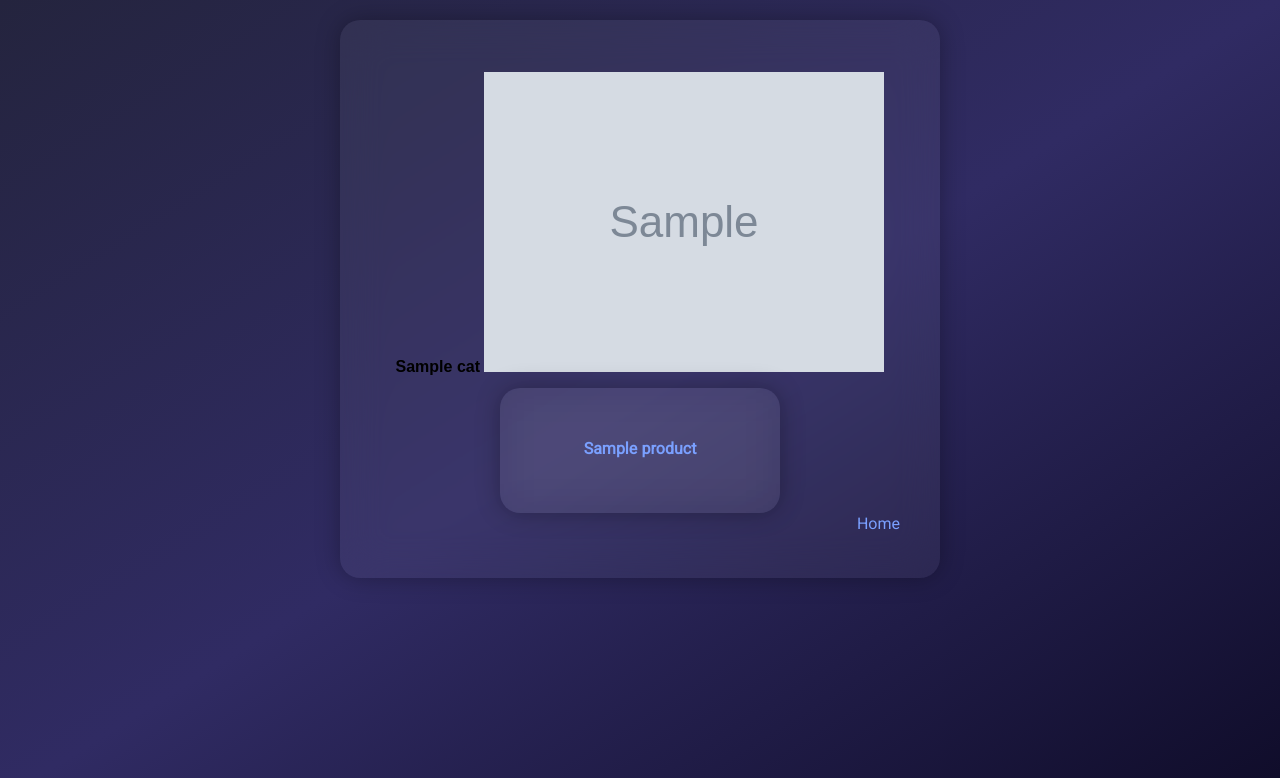
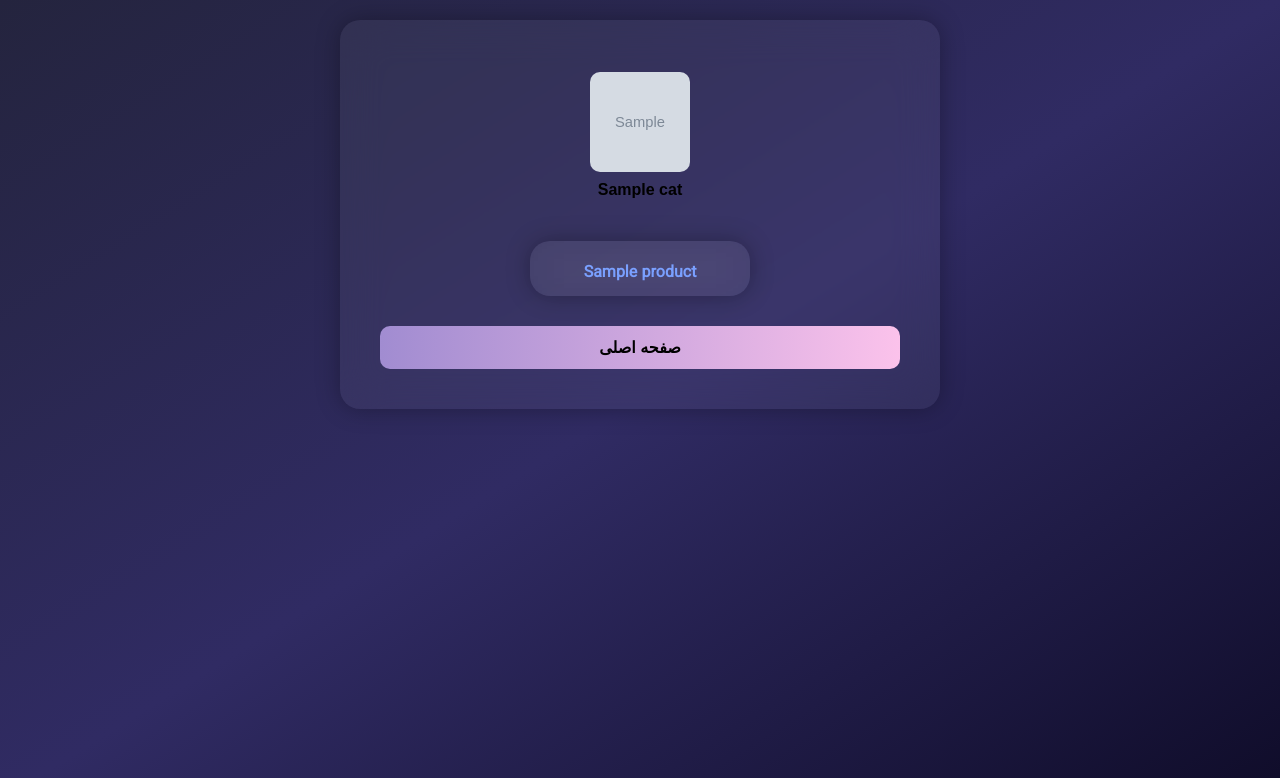
Before and after one commit to nimamze/CoffeeShop, a Django app: template templates/shop/products_list.html in a window 1280 px wide. Shown: the top 778 px of the page. Run offline with Django 3.2, Linux system fonts and the light colour scheme; the template is opened without the code that fills it: most values are stand-ins (such as "Sample title", 1, 10 or a date in 2020); grey boxes marked "Sample" are stand-in pictures.

Commit message:
product details and list corrected but pictures will not shown

```diff
--- a/templates/shop/products_list.html
+++ b/templates/shop/products_list.html
@@ -3,13 +3,15 @@
 
 {% block content %}
 <div class="card">
-  <div style="display: flex; gap: 20px; justify-content: center;">
+
+  <div style="display: flex; gap: 20px; justify-content: center; flex-wrap: wrap; margin-bottom: 30px;">
     {% for cat in categories %}
     <form method="get" style="display: inline;">
       <input type="hidden" name="category" value="{{ cat.id }}">
-      <button type="submit" style="border: none; background: none;">
-        <img src="{{ cat.image.url }}" alt="{{ cat.name }}">
-        {{ cat.name }}
+      <button type="submit" style="border: none; background: none; text-align: center;">
+        <img src="{{ cat.image.url }}" alt="{{ cat.name }}"
+          style="width: 100px; height: 100px; object-fit: cover; border-radius: 10px;">
+        <div style="margin-top: 5px;">{{ cat.name }}</div>
       </button>
     </form>
     {% endfor %}
@@ -17,18 +19,25 @@
 
   <div style="display: flex; flex-wrap: wrap; gap: 20px; justify-content: center;">
     {% for product in products %}
-    <div class="card" style="width: 200px; text-align: center;">
+    <div class="card" style="width: 200px; text-align: center; padding: 10px;">
       {% for image in product.images.all %}
       {% if image.is_main %}
-      <img src="{{ image.image.url }}" alt="{{ product.name }}" style="width: 100%;">
+      <img src="{{ image.image.url }}" alt="{{ product.name }}"
+        style="width: 100%; height: 150px; object-fit: cover; border-radius: 10px;">
       {% endif %}
       {% endfor %}
-      <a href="{% url 'product_details' product.pk %}" style="display: block; padding: 10px; font-weight: bold;">
+      <a href="{% url 'product_details' product.pk %}" style="display: block; margin-top: 10px; font-weight: bold;">
         {{ product.name }}
       </a>
     </div>
     {% endfor %}
   </div>
-  <a href="{% url 'home' %}">Home</a>
+
+  <div style="text-align: center; margin-top: 30px;">
+    <a href="{% url 'home' %}">
+      <button> صفحه اصلی </button>
+    </a>
+  </div>
+
 </div>
 {% endblock %}
```
Also changed, not shown: templates/shop/products_details.html (+15 -7 lines).
